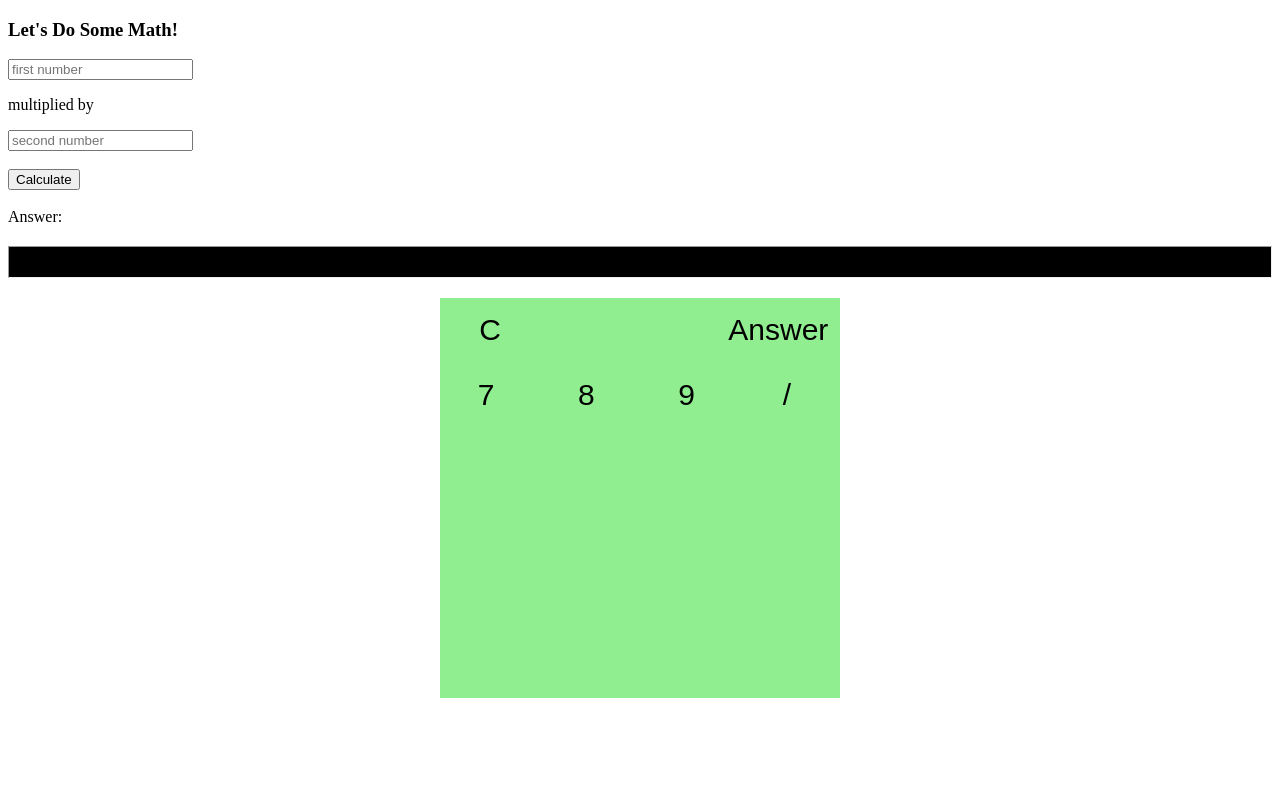
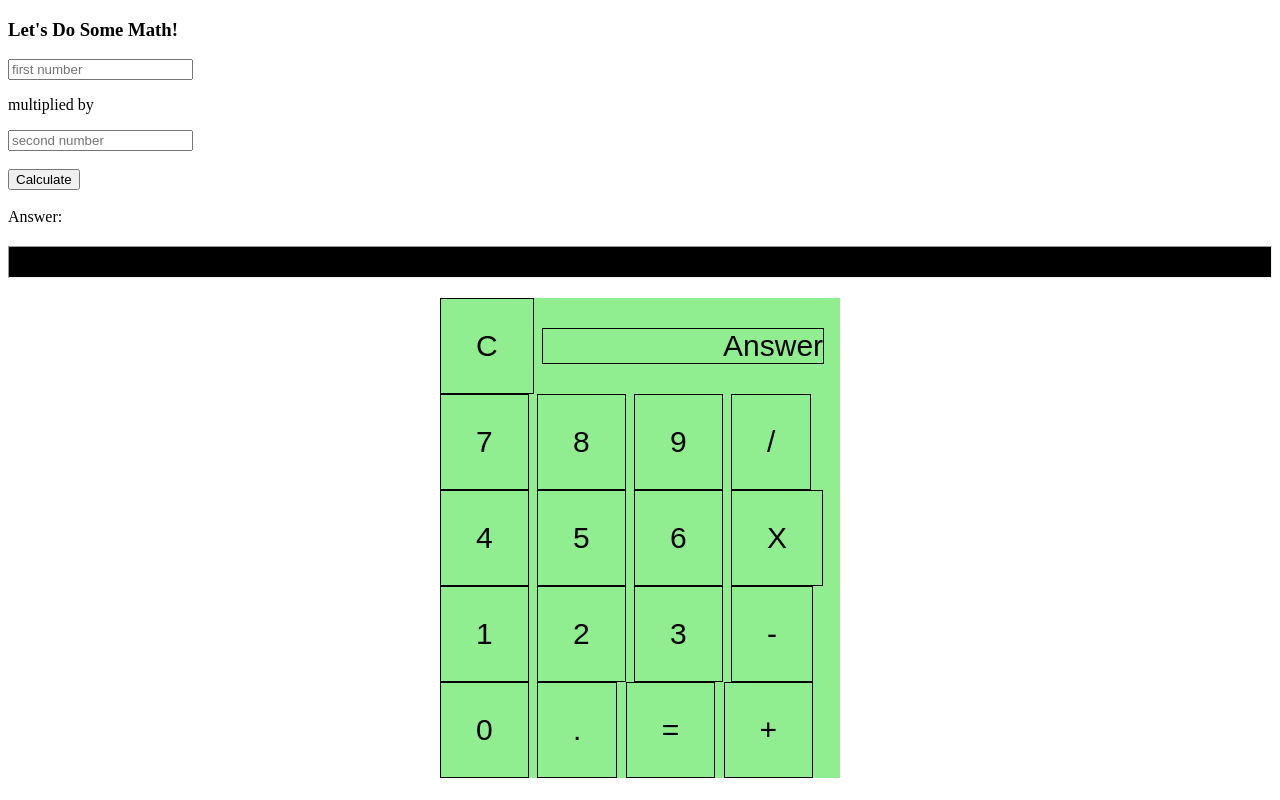
Before and after one commit to faircloth/calculatorAssignment, a plain HTML site: page index.html in a window 1280 px wide. Drawn offline with Linux system fonts and the light colour scheme.

Commit message:
hard mode calc initial design

```diff
--- a/index.html
+++ b/index.html
@@ -32,9 +32,8 @@
     <div class="container">
       <div class="row">
         <div class="clear-block">C
-        <!-- <input id="clear-button" value="C" class="clear-button" type="button"> -->
         </div>
-        <div id="answer-block" class="answer-block">Answer
+        <div id="answer-block" class="answerblock">Answer
         </div>
       </div>
       <div class="row">
@@ -48,10 +47,34 @@
         </div>
       </div>
       <div class="row">
+        <div class="calculator-block">4
+        </div>
+        <div class="calculator-block">5
+        </div>
+        <div class="calculator-block">6
+        </div>
+        <div class="calculator-block">X
+        </div>
       </div>
       <div class="row">
+        <div class="calculator-block">1
+        </div>
+        <div class="calculator-block">2
+        </div>
+        <div class="calculator-block">3
+        </div>
+        <div class="calculator-block">-
+        </div>
       </div>
       <div class="row">
+        <div class="calculator-block">0
+        </div>
+        <div class="calculator-block">.
+        </div>
+        <div class="calculator-block">=
+        </div>
+        <div class="calculator-block">+
+        </div>
       </div>
     </div>
   </div>
--- a/main.css
+++ b/main.css
@@ -12,45 +12,28 @@ hr {
 
 
 .container {
-  display: block;
-  width: 400px;
-  height: 400px;
+  max-width: 400px;
   margin: 0 auto;
-  padding: 0;
-
-}
-
-.row {
-  display: block;
-  height: 20%;
-  width: 100%;
-  box-sizing: border-box;
-  margin: 0;
   padding: 0;
 }
 
 .clear-block {
   display: inline-block;
-  width: 25%;
-  height: 100%;
-  box-sizing: border-box;
-  margin: 0;
-  padding: 0;
   text-align: center;
+  padding: 30px 35px;
+  border: 1px solid black;
 }
 
-.answer-block {
+.answerblock {
   display: inline-block;
   text-align: right;
-  width: 70%;
-  height: 100%;
-  box-sizing: border-box;
-  margin: 0;
-  padding: 15px 0;
+  padding-left: 180px;
+  border: 1px solid black;
 }
 
 .calculator-block {
-  width: 23%;
-  display: inline-block;
-  text-align: center;
+ display: inline-block;
+text-align: center;
+ padding: 30px 35px;
+ border: 1px solid black;
 }
```
